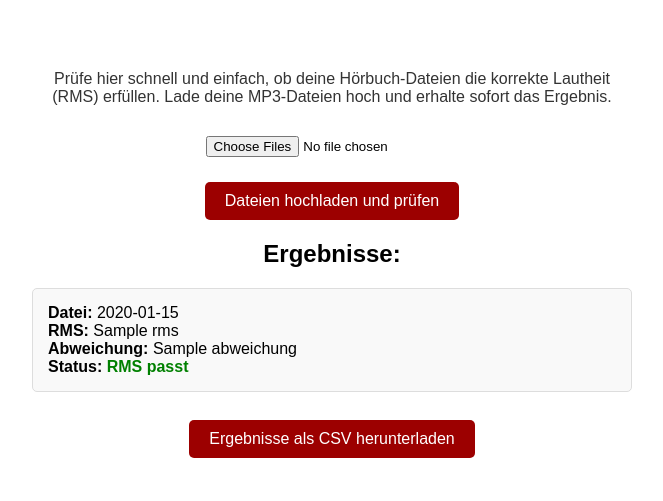
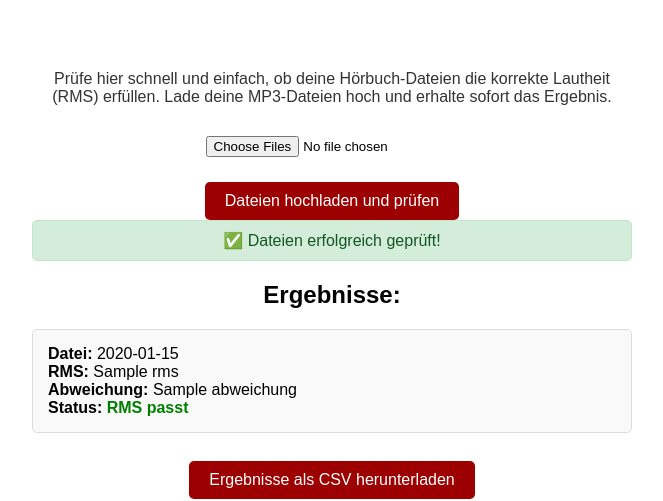
Before and after one commit to PietHenryRecords/audiocheck, a Flask app: template templates/index.html in a window 1280 px wide. Shown: the part 90-591 px from the top of the page, without its empty margins (308-971 px from the left). Run offline with Flask 2, Linux system fonts and the light colour scheme; the template is opened without the code that fills it: most values are stand-ins (such as "Sample title", 1, 10 or a date in 2020).

Commit message:
Update index.html

```diff
--- a/templates/index.html
+++ b/templates/index.html
@@ -101,6 +101,15 @@
             color: red;
             font-weight: bold;
         }
+        .success-message {
+            background: #d4edda;
+            color: #155724;
+            border: 1px solid #c3e6cb;
+            padding: 10px;
+            border-radius: 5px;
+            margin-bottom: 20px;
+            font-size: 16px;
+        }
     </style>
 </head>
 <body>
@@ -128,7 +137,12 @@
 
     {% if reports %}
     <div id="results">
+        <div class="success-message">
+            ✅ Dateien erfolgreich geprüft!
+        </div>
+
         <h2>Ergebnisse:</h2>
+
         {% for report in reports %}
             <div class="result-card">
                 <strong>Datei:</strong> {{ report['Datei'] }}<br>
@@ -163,7 +177,7 @@ window.onload = function() {
         cards.forEach((card, index) => {
             setTimeout(() => {
                 card.classList.add('visible');
-            }, index * 150); // Zeitabstand zwischen den Karten (150ms)
+            }, index * 150);
         });
     }
 }
```
